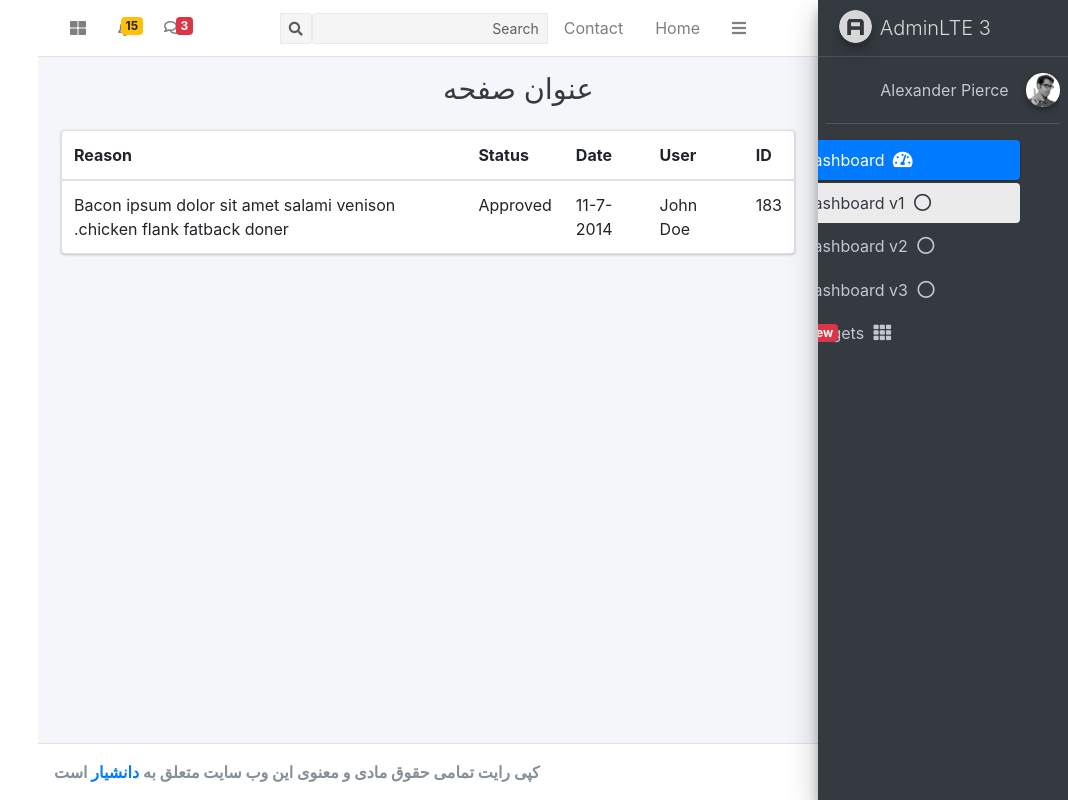
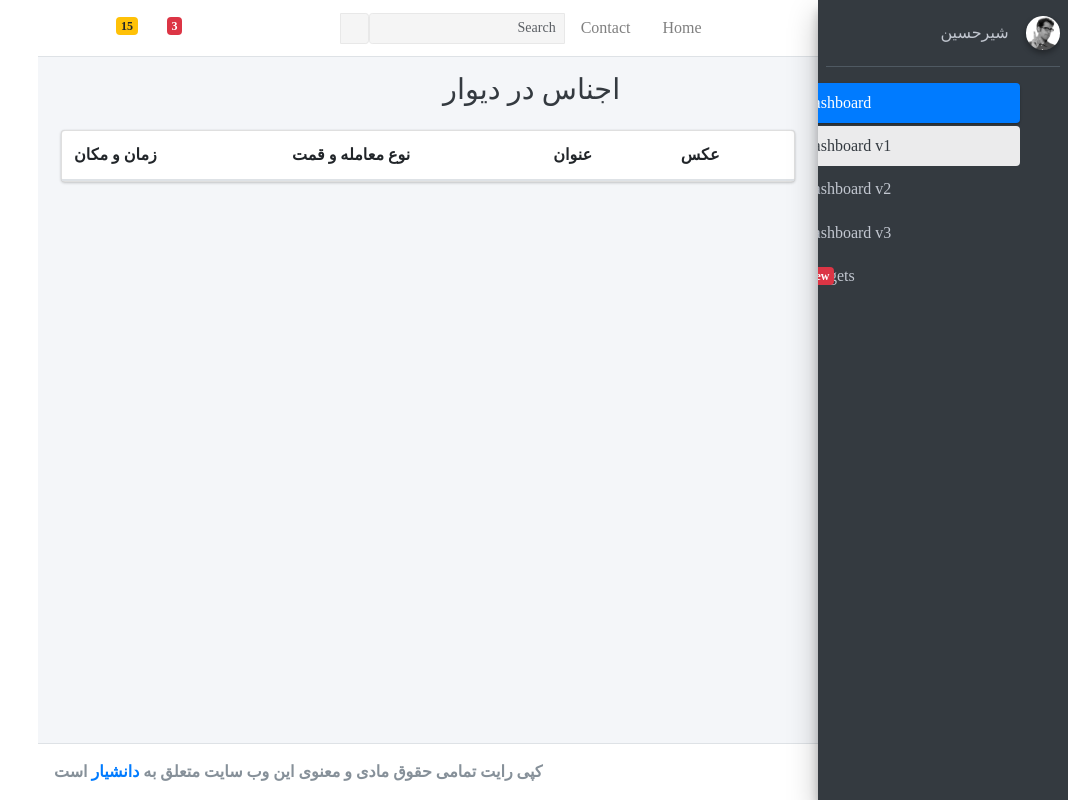
Before and after one commit to Shirhussain/Beautifulsoup, a Django app: page / in a window 1280 px wide. Shown: the whole page, without its empty margins (212-1280 px from the left). Run offline with Django 3.2, Linux system fonts and the light colour scheme; lists and menus that the app fills with data are empty; some libraries are stand-ins or nearby versions; some web fonts are replaced.

Commit message:
divar scrapping done

```diff
--- a/scrap/static/scrap/dist/css/custom.css
+++ b/scrap/static/scrap/dist/css/custom.css
@@ -1,5 +1,6 @@
 *{
     direction: rtl !important;
+    font-family: Tanha !important;
 }
 .layout-fixed .main-sidebar {
     right: 0;
@@ -62,3 +63,8 @@
         margin-right: 0;
     }
 }
+
+/* Danishyar added with Vazir CDN font*/
+body{
+    font-family: Vazir !important;
+}
--- a/scrap/templates/scrap/base.html
+++ b/scrap/templates/scrap/base.html
@@ -29,6 +29,10 @@
   <link href="https://fonts.googleapis.com/css?family=Source+Sans+Pro:300,400,400i,700" rel="stylesheet">
   <!-- Bootstrap 4 RTL -->
   <link rel="stylesheet" href="https://cdn.rtlcss.com/bootstrap/v4.2.1/css/bootstrap.min.css">
+
+  {% comment %} Tanha font cdn  {% endcomment %}
+  <link type="text/css" rel="stylesheet" href="https://cdn.jsdelivr.net/gh/rastikerdar/tanha-font@v0.10/dist/font-face.css">
+
   <!-- Custom style for RTL -->
   <link rel="stylesheet" href="{% static 'scrap/dist/css/custom.css' %}">
 
@@ -161,12 +165,6 @@
 
   <!-- Main Sidebar Container -->
   <aside class="main-sidebar sidebar-dark-primary elevation-4">
-    <!-- Brand Logo -->
-    <a href="index3.html" class="brand-link">
-      <img src="{% static 'scrap/dist/img/AdminLTELogo.png' %}" alt="AdminLTE Logo" class="brand-image img-circle elevation-3"
-          style="opacity:.8">
-      <span class="brand-text font-weight-light">AdminLTE 3</span>
-    </a>
 
     <!-- Sidebar -->
     {% include 'scrap/sidbar.html' %}
@@ -180,7 +178,7 @@
       <div class="container-fluid">
         <div class="row mb-2">
           <div class="col-sm-6">
-            <h1 class="m-0 text-dark"> عنوان صفحه</h1>
+            <h1 class="m-0 text-dark">اجناس در دیوار </h1>
           </div><!-- /.col -->
         </div><!-- /.row -->
       </div><!-- /.container-fluid -->
--- a/scrap/templates/scrap/home.html
+++ b/scrap/templates/scrap/home.html
@@ -12,21 +12,21 @@
         <table class="table table-hover">
             <thead>
             <tr>
-                <th>ID</th>
-                <th>User</th>
-                <th>Date</th>
-                <th>Status</th>
-                <th>Reason</th>
+                <th>عکس</th>
+                <th>عنوان</th>
+                <th>نوع معامله و قمت</th>
+                <th>زمان و مکان</th>
             </tr>
             </thead>
             <tbody>
-            <tr>
-                <td>183</td>
-                <td>John Doe</td>
-                <td>11-7-2014</td>
-                <td><span class="tag tag-success">Approved</span></td>
-                <td>Bacon ipsum dolor sit amet salami venison chicken flank fatback doner.</td>
-            </tr>
+            {% for post in final_post %}
+                <tr>
+                    <td><a href="https://divar.ir{{post.4}}"><img src="{{post.0}}" width="120" style = "border-radius:3px;"></a></td>
+                    <td>{{post.1}}</td>
+                    <td>{{post.2}}</td>
+                    <td>{{post.3}}</td>
+                </tr>
+            {% endfor %}
             </tbody>
         </table>
         </div>
--- a/scrap/templates/scrap/sidbar.html
+++ b/scrap/templates/scrap/sidbar.html
@@ -6,7 +6,7 @@
         <img src="{% static 'scrap/dist/img/user2-160x160.jpg' %}" class="img-circle elevation-2" alt="User Image">
     </div>
     <div class="info">
-        <a href="#" class="d-block">Alexander Pierce</a>
+        <a href="#" class="d-block">شیرحسین</a>
     </div>
     </div>
 
--- a/scrap/views.py
+++ b/scrap/views.py
@@ -1,8 +1,40 @@
+from django.shortcuts import  render
 import requests
 from bs4 import BeautifulSoup
-from django.shortcuts import render
-from requests.compat import quote_plus
+from time import sleep
+
+url = requests.get("https://divar.ir/s/tehran").text
+soup = BeautifulSoup(url, 'lxml')
+
+posts = soup.find_all('div',class_='post-card-item')
+
+
 
 def home(request):
+    final_post = []
+    for post in posts:
+        slug = post.find('a').get('href')
+        try:
+            subtitle = post.find(class_="post-card__title").text
+        except expression as identifier:
+            None
+        try:
+            description = post.find(class_="post-card__description").text
+        except:
+            description = ""
+        time = post.find(class_="post-card__info-label").text
+        try:
+            img_src = post.find('img').get('src')
+        except:
+            img_src = "https://www.vermeer.com.au/wp-content/uploads/2016/12/attachment-no-image-available.png"
 
-    return render(request, "scrap/home.html", {})
+        if post.find(class_="post-card__info-urgent"):
+            urgent = post.find(class_="post-card__info-urgent").text
+        else:
+            urgent = ""
+        final_post.append((img_src,subtitle, description, time,slug, urgent))
+
+    context = {
+        'final_post':final_post
+    }
+    return render(request, "scrap/home.html", context)
```
